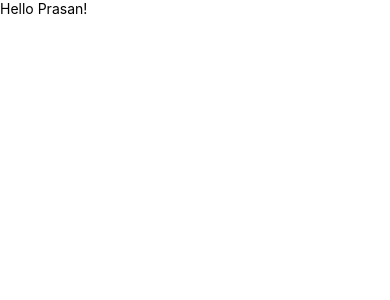
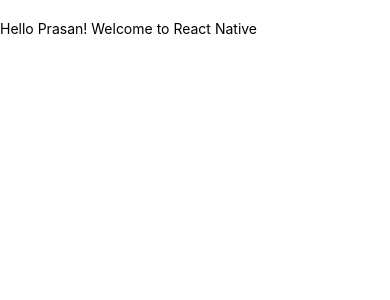
Before and after one commit to prasanv/reactNative, a React Native app: screen / in a window 390 px wide. Shown: the top 300 px of the page. Built offline with nearby package versions, Linux system fonts and the light colour scheme.

Commit message:
minor updates to pod file

```diff
--- a/App.tsx
+++ b/App.tsx
@@ -4,13 +4,14 @@
 function App(): React.JSX.Element {
   return (
     <View style={styles.container}>
-      <Text>Hello Prasan!</Text>
+      <Text>Hello Prasan! Welcome to React Native</Text>
     </View>
   );
 }
 
 const styles = StyleSheet.create({
   container: {
+    paddingTop: 20,
     flex: 1,
   },
 });
```
Also changed, not shown: 2 other files (tests, documents, lock files or other folders).
